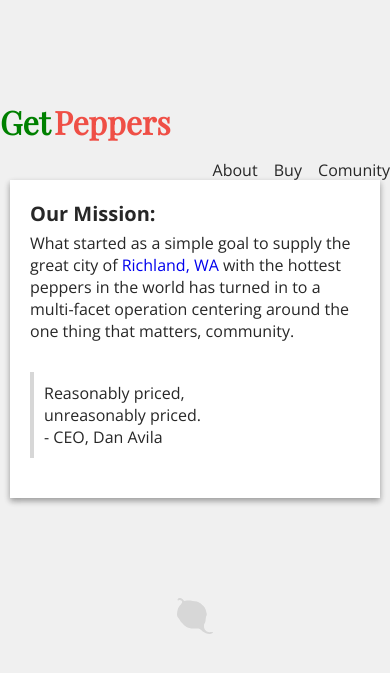
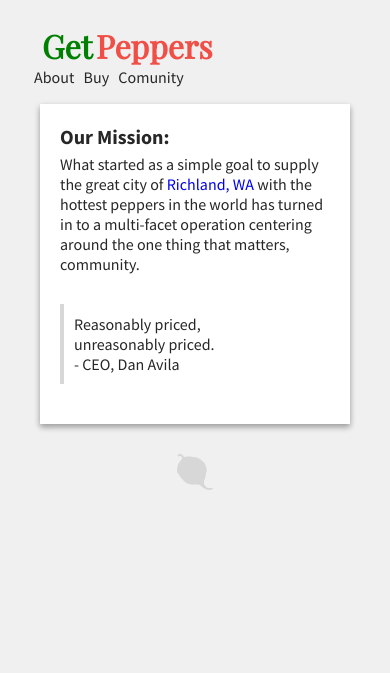
Before and after one commit to getmicah/getpeppers, a PHP site: page / in a window 390 px wide. Shown: the top 673 px of the page. Run offline with PHP 8.4, Linux system fonts and the light colour scheme.

Commit message:
attacking at all facets

```diff
--- a/index.html
+++ b/index.html
@@ -8,7 +8,7 @@
 	<title>GetPeppers</title>
 	<link rel="icon" href="assets/favicon.png" />
 	<link href="https://fonts.googleapis.com/css?family=Playfair+Display" rel="stylesheet">
-	<link rel="stylesheet" type="text/css" href='https://fonts.googleapis.com/css?family=Open+Sans:400,300,700'>
+	<link href="https://fonts.googleapis.com/css?family=Source+Sans+Pro:400,700" rel="stylesheet">
 	<link rel="stylesheet" type="text/css" href="dist/main.min.css" />
 </head>
 <body>
--- a/src/scss/main.scss
+++ b/src/scss/main.scss
@@ -4,7 +4,7 @@
 body {
 	background: $color-grey;
 	color: $color-black;
-	font-family: 'Open Sans', sans-serif;
+	font-family: 'Source Sans Pro', sans-serif;
 	font-size: 100%;
 	-webkit-font-smoothing: antialiased;
 	-moz-osx-font-smoothing: grayscale;
@@ -17,12 +17,16 @@ a {
 }
 
 .wrapper {
-	max-width: 600px;
+	max-width: $page-width;
 	margin: 100px auto;
+	@media screen and (max-width: $break-mobile) {
+		margin: 24px 0;
+	}
 }
 
 .header {
 	height: 50px;
+	margin: 0 30px;
 	&__name {
 		float: left;
 		font-family: 'Playfair Display', serif;
@@ -44,10 +48,24 @@ a {
 			}
 		}
 	}
+	@media screen and (max-width: $break-mobile) {
+		> * {
+			float: none;
+			padding-left: 12px;
+		}
+		&__links {
+			margin: 0 4px;
+			padding: 0;
+			li {
+				padding-left: 0;
+				padding-right: 6px;
+			}
+		}
+	}
 }
 
 .main {
-	margin: 30px 10px;
+	margin: 30px 40px;
 	padding: 10px;
 	background: $color-white;
 	box-shadow: 0 3px 6px rgba(0,0,0,0.16), 0 3px 6px rgba(0,0,0,0.23);
--- a/src/scss/partials/_config.scss
+++ b/src/scss/partials/_config.scss
@@ -12,4 +12,7 @@ $font-mono: 'Inconsolata', ;
 $font-sans: 'Open Sans', sans-serif;
 
 // dimensions
-$page-width: 1000px;
+$page-width: 666px;
+
+// responsive
+$break-mobile: 420px;
```
Also changed, not shown: dist/main.css (+18 -4 lines), dist/main.min.css.
